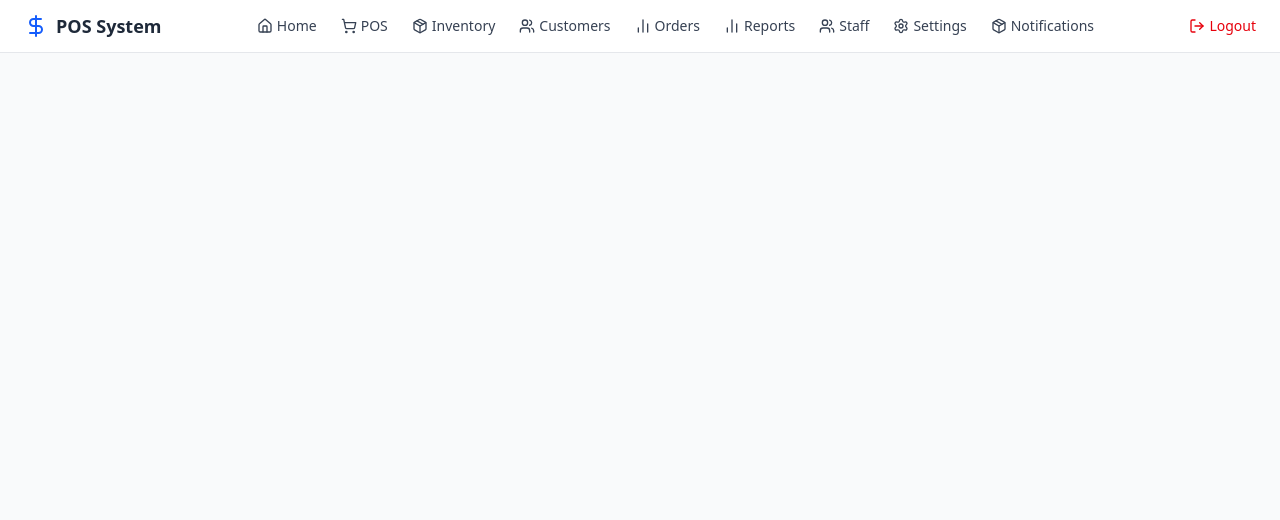
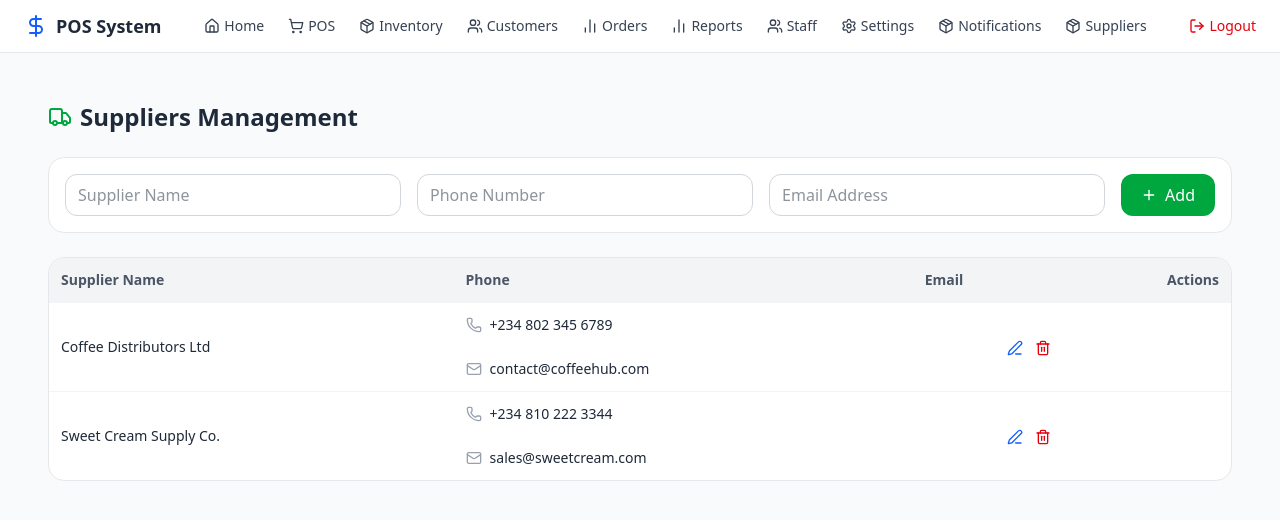
Before and after one commit to jibreelmujeeb/Store-app, a React (Vite) app: page /suppliers in a window 1280 px wide. Shown: the top 520 px of the page. Built offline with nearby package versions, Linux system fonts and the light colour scheme.

Commit message:
add suppliersmanagement

```diff
--- a/src/App.jsx
+++ b/src/App.jsx
@@ -14,6 +14,7 @@ import LoginPage from "./pages/Login";
 import RegisterPage from "./pages/Register";
 import ForgotPasswordPage from "./pages/ForgetPassword";
 import NotificationsPage from "./pages/Notification";
+import SuppliersPage from "./pages/SuppliersManagement";
 
 export default function App() {
   const [carts, setCarts] = useState([]);
@@ -37,6 +38,7 @@ export default function App() {
           <Route path="/register" element={<RegisterPage/>}/>
           <Route path="/forgot-password" element={<ForgotPasswordPage/>}/>
           <Route path="/notifications" element={<NotificationsPage/>}/>
+          <Route path="/suppliers" element={<SuppliersPage/>}/>
         </Routes>
       </div>
     </div>
--- a/src/Components/Navbar.jsx
+++ b/src/Components/Navbar.jsx
@@ -46,6 +46,8 @@ const Navbar = () => {
         <Link to="/notifications" className="flex items-center gap-1 hover:text-blue-600">
           <Package className="w-4 h-4" /> Notifications
         </Link>
+        <Link to="/suppliers" className="flex items-center gap-1 hover:text-blue-600">
+          <Package className="w-4 h-4" /> Suppliers</Link>
       </div>
 
       {/* Logout / Profile */}
--- /dev/null
+++ b/src/pages/SuppliersManagement.jsx
@@ -0,0 +1,117 @@
+import React, { useState } from "react";
+import { Truck, Phone, Mail, Plus, Edit3, Trash2 } from "lucide-react";
+
+const SuppliersPage = () => {
+  const [suppliers, setSuppliers] = useState([
+    { id: 1, name: "Coffee Distributors Ltd", phone: "+234 802 345 6789", email: "contact@coffeehub.com" },
+    { id: 2, name: "Sweet Cream Supply Co.", phone: "+234 810 222 3344", email: "sales@sweetcream.com" },
+  ]);
+
+  const [newSupplier, setNewSupplier] = useState({ name: "", phone: "", email: "" });
+
+  const handleAddSupplier = (e) => {
+    e.preventDefault();
+    if (!newSupplier.name.trim()) return;
+    setSuppliers([
+      ...suppliers,
+      { id: suppliers.length + 1, ...newSupplier },
+    ]);
+    setNewSupplier({ name: "", phone: "", email: "" });
+  };
+
+  const handleDelete = (id) => {
+    setSuppliers(suppliers.filter((s) => s.id !== id));
+  };
+
+  return (
+    <div className="min-h-screen bg-gray-50 text-gray-800 p-6">
+      <h1 className="text-2xl font-semibold mb-6 flex items-center gap-2">
+        <Truck className="w-6 h-6 text-green-600" /> Suppliers Management
+      </h1>
+
+      {/* Add New Supplier */}
+      <form
+        onSubmit={handleAddSupplier}
+        className="bg-white border border-gray-200 rounded-2xl p-4 mb-6 flex flex-col md:flex-row gap-4"
+      >
+        <input
+          type="text"
+          placeholder="Supplier Name"
+          className="border border-gray-300 rounded-xl px-3 py-2 flex-1 outline-none"
+          value={newSupplier.name}
+          onChange={(e) => setNewSupplier({ ...newSupplier, name: e.target.value })}
+        />
+        <input
+          type="text"
+          placeholder="Phone Number"
+          className="border border-gray-300 rounded-xl px-3 py-2 flex-1 outline-none"
+          value={newSupplier.phone}
+          onChange={(e) => setNewSupplier({ ...newSupplier, phone: e.target.value })}
+        />
+        <input
+          type="email"
+          placeholder="Email Address"
+          className="border border-gray-300 rounded-xl px-3 py-2 flex-1 outline-none"
+          value={newSupplier.email}
+          onChange={(e) => setNewSupplier({ ...newSupplier, email: e.target.value })}
+        />
+        <button
+          type="submit"
+          className="bg-green-600 text-white px-5 py-2 rounded-xl flex items-center gap-2 hover:bg-green-700 transition"
+        >
+          <Plus className="w-4 h-4" /> Add
+        </button>
+      </form>
+
+      {/* Supplier List */}
+      <div className="bg-white border border-gray-200 rounded-2xl overflow-hidden">
+        <table className="w-full border-collapse text-sm">
+          <thead className="bg-gray-100 text-gray-600">
+            <tr>
+              <th className="text-left p-3">Supplier Name</th>
+              <th className="text-left p-3">Phone</th>
+              <th className="text-left p-3">Email</th>
+              <th className="text-right p-3">Actions</th>
+            </tr>
+          </thead>
+          <tbody>
+            {suppliers.map((supplier) => (
+              <tr
+                key={supplier.id}
+                className="border-t border-gray-100 hover:bg-gray-50"
+              >
+                <td className="p-3">{supplier.name}</td>
+                <td className="p-3 flex items-center gap-2">
+                  <Phone className="w-4 h-4 text-gray-400" /> {supplier.phone}
+                </td>
+                <td className="p-3 flex items-center gap-2">
+                  <Mail className="w-4 h-4 text-gray-400" /> {supplier.email}
+                </td>
+                <td className="p-3 text-right">
+                  <button className="text-blue-600 hover:text-blue-700 mr-3">
+                    <Edit3 className="w-4 h-4 inline" />
+                  </button>
+                  <button
+                    onClick={() => handleDelete(supplier.id)}
+                    className="text-red-600 hover:text-red-700"
+                  >
+                    <Trash2 className="w-4 h-4 inline" />
+                  </button>
+                </td>
+              </tr>
+            ))}
+            {suppliers.length === 0 && (
+              <tr>
+                <td colSpan="4" className="p-6 text-center text-gray-500">
+                  No suppliers found.
+                </td>
+              </tr>
+            )}
+          </tbody>
+        </table>
+      </div>
+    </div>
+  );
+};
+
+export default SuppliersPage;
```
